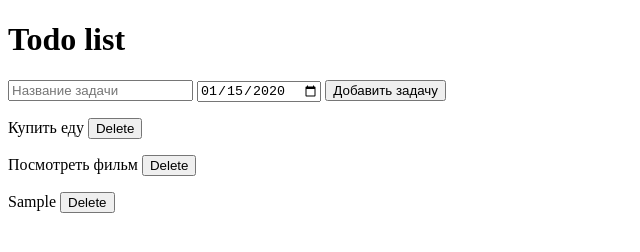
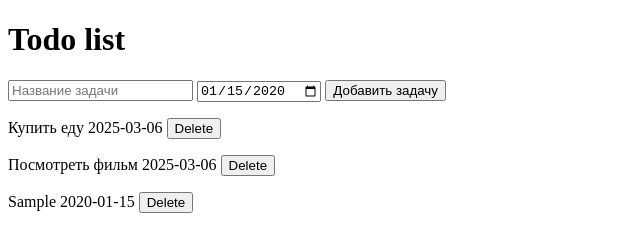
Before and after one commit to MaximZozulya/Todo, a plain HTML site: page index.html in a window 1280 px wide. Both pictures are taken after typing "Sample", "2020-01-15" into the empty fields and a click on the button "Добавить задачу". Shown: the whole page, without its empty margins (0-640 px from the left). Drawn offline with Linux system fonts and the light colour scheme.

Commit message:
Changed functions to work with objects and added getting date from element input

```diff
--- a/index.html
+++ b/index.html
@@ -9,7 +9,7 @@
   <body>
     <h1>Todo list</h1>
     <input class="js-input" placeholder="Название задачи">
-    <input type="date">
+    <input class="js-date" type="date">
     <button onclick="addTodo();">Добавить задачу</button>
 
     <div class="js-todo"></div>
--- a/js/todo.js
+++ b/js/todo.js
@@ -1,7 +1,13 @@
 'use strict';
 
 // 1.Создаем массив для хранения наших задач
-const todoList = ['Купить еду','Посмотреть фильм'];
+const todoList = [{
+  name: 'Купить еду',
+  dueDate: '2025-03-06'
+},{
+  name: 'Посмотреть фильм',
+  dueDate: '2025-03-06'
+}];
 
 // Отображаем список на странице
 renderTodo();
@@ -9,21 +15,18 @@ renderTodo();
 function renderTodo() {
 
   let todoListHTML = '';
-
-  // Проходимся по всем элементам массива и создаем html для каждой задачи
+   // Проходимся по всем элементам массива и создаем html для каждой задачи
   for (let i = 0; i < todoList.length; i++) {
-    const todo = todoList[i];
+    const todoObject = todoList[i];
+    const {name, dueDate} = todoObject;
     const html =
-    `<p>${todo}
+    `<p>${name} ${dueDate}
      <button onclick="
      todoList.splice(${i}, 1);
      renderTodo();
      ">Delete</button></p>`; // удалям 1 значение из списка и обновляем список с помощью функции renderTodo()
-
     todoListHTML += html;
   }
-    console.log(todoListHTML);
-
   document.querySelector('.js-todo').innerHTML = todoListHTML;
 }
 
@@ -32,10 +35,14 @@ function renderTodo() {
 function addTodo() {
   const inputElement = document.querySelector('.js-input');
   const name = inputElement.value;
-  todoList.push(name);
 
-  // 3. Выводим на консоль
-  console.log(todoList);
+  const dateInputElement = document.querySelector('.js-date'); // получаем  дату
+  const dueDate = dateInputElement.value;
+
+  todoList.push({ // добавляем обьект в массив с задачей и датой
+    name,
+    dueDate
+  });
 
   // Очищаем поле после  ввода текста
   inputElement.value = '';
```
